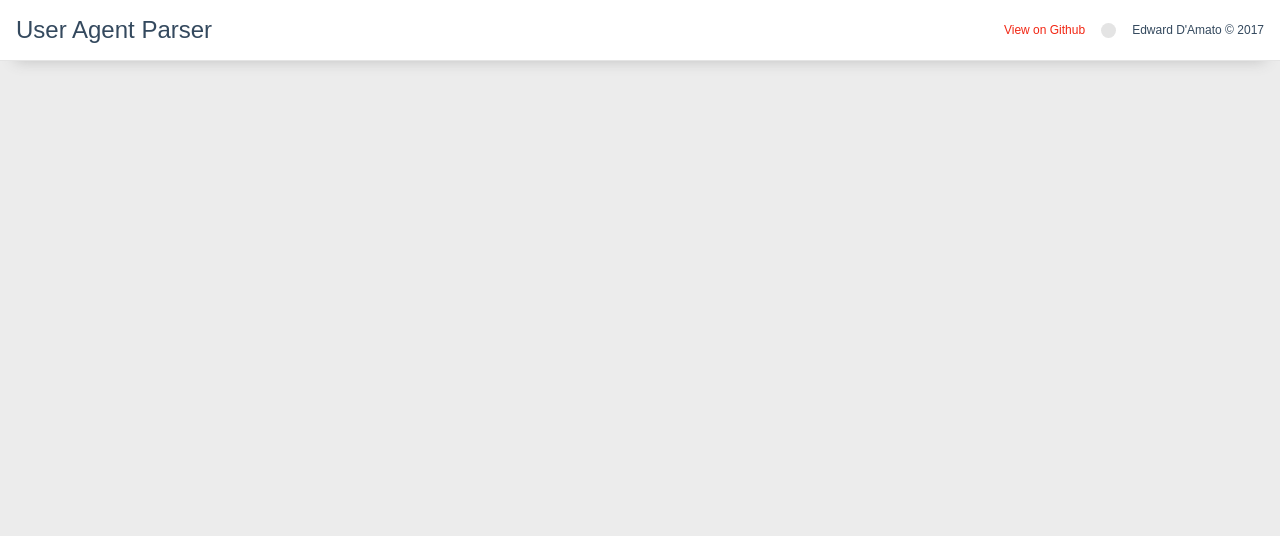
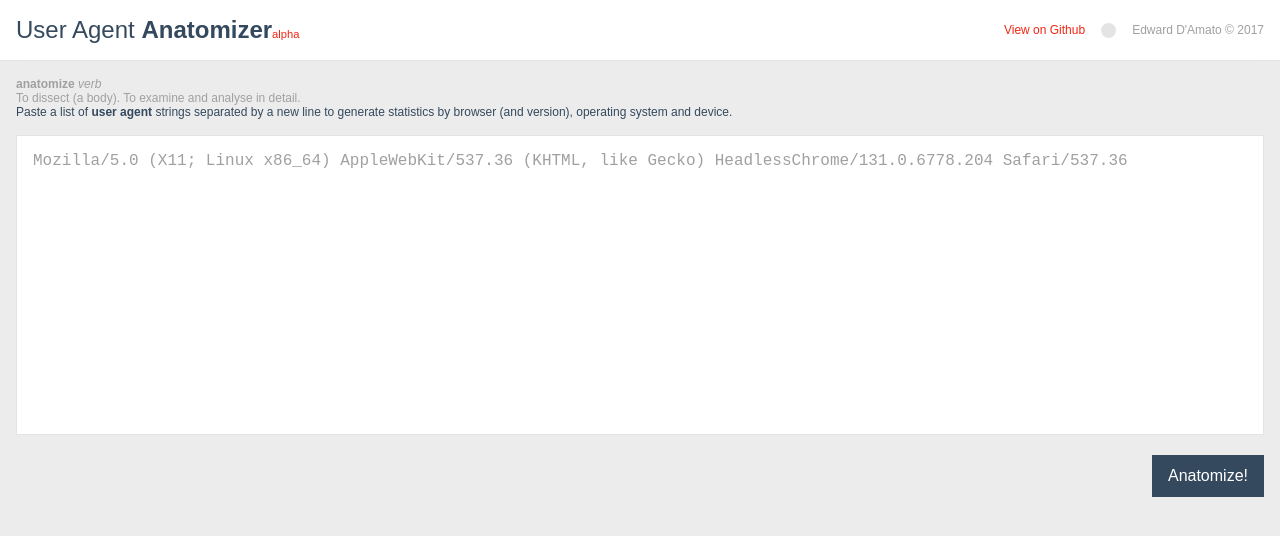
Before and after one commit to edwarddamato/ua-anatomizer, a React app: page / in a window 1280 px wide. Shown: the top 536 px of the page. Built offline with nearby package versions, Linux system fonts and the light colour scheme.

Commit message:
Add more styling and create Form component

```diff
--- a/src/components/App/App.jsx
+++ b/src/components/App/App.jsx
@@ -1,5 +1,6 @@
 import React from 'react';
 import Header from '../Header';
+import Form from '../Form';
 import './App.scss';
 
 class App extends React.Component {
@@ -7,14 +8,20 @@ class App extends React.Component {
     super(props);
 
     this.state = {
+      currentUserAgent: ''
+    };
+  }
 
-    };
+  componentDidMount () {
+    const currentUserAgent = navigator.userAgent;
+    this.setState({ currentUserAgent });
   }
 
   render () {
     return (
       <section className="root_container">
         <Header />
+        <Form currentUserAgent={this.state.currentUserAgent} />
       </section>
     );
   }
--- a/src/components/App/App.scss
+++ b/src/components/App/App.scss
@@ -31,43 +31,64 @@ ul {
   padding: 0;
 }
 
-.form {
-  &_field {
-    margin-bottom: 1rem;
-
-    &-label {
-      color: $grey;
-      display: block;
-      font-size: 1rem;
-      font-weight: 100;
-      margin-bottom: .5rem;
-    }
-
-    &-input {
-      font-size: 2rem;
-      font-weight: 100;
-      color: $secondary-color;
-      border: 1px solid $grey;
-      padding: .5rem .75rem;
-      outline: 0;
-    }
+.copy {
+  &--extra {
+    color: $grey;
   }
 }
 
 button {
   border: none;
-  font-weight: 600;
+  font-weight: 100;
   font-size: 1rem;
-  background-color: $primary-color;
+  background-color: transparent;
   color: $white;
   cursor: pointer;
   padding: .75rem 1rem;
   outline: none;
+  transition: all .1s ease-in;
+  position: relative;
+  z-index: 0;
+  overflow: hidden;
+
+  &:before {
+    content: '';
+    display: block;
+    position: absolute;
+    width: 100%;
+    height: 100%;
+    background-color: $primary-color;
+    top: 0;
+    left: 0;
+    z-index: -2;
+  }
+
+  &:after {
+    content: '';
+    display: block;
+    position: absolute;
+    width: 100%;
+    height: 100%;
+    border-radius: 50%;
+    background-color: $secondary-color;
+    top: 0;
+    left: 0;
+    transition: transform .1s ease-in;
+    transform: scale(0);
+    z-index: -1;
+
+  }
 
   &:hover {
-    background-color: $grey;
+    &:after {
+      transform: scale(1.5);
+    }
   }
+
   &:focus {
-    background-color: $secondary-color;
+    &:after {
+      transform: scale(1.5);
+      background-color: $grey;
+    }
   }
 }
--- /dev/null
+++ b/src/components/Form/Form.jsx
@@ -0,0 +1,23 @@
+import React from 'react';
+import PropTypes from 'prop-types';
+import './Form.scss';
+
+const Form = props => (
+  <section className="form">
+    <section className="form_description">
+      <span className="copy copy--extra">
+        <p><strong>anatomize</strong> <em>verb</em></p>
+        <p>To dissect (a body). To examine and analyse in detail.</p>
+      </span>
+      <p>Paste a list of <strong>user agent</strong> strings separated by a new line to generate statistics by browser (and version), operating system and device.</p>
+    </section>
+    <textarea className="form_input" placeholder={props.currentUserAgent} />
+    <button className="form_button">Anatomize!</button>
+  </section>
+);
+
+Form.propTypes = {
+  currentUserAgent: PropTypes.string.isRequired
+};
+
+export default Form;
--- /dev/null
+++ b/src/components/Form/Form.scss
@@ -0,0 +1,40 @@
+@import "../../styles/base";
+
+.form {
+  padding: $outer-padding;
+
+  &_input {
+    width: 100%;
+    height: 300px;
+    border: 1px solid $light-grey;
+    outline: 0;
+    resize: none;
+    padding: 1rem;
+    margin-bottom: 1rem;
+    font-size: 1rem;
+    font-weight: 100;
+    color: $primary-color;
+    transition: border-color .2s ease-in;
+    @include placeholder {
+      color: $grey;
+    }
+
+    &:focus {
+      border-color: $secondary-color;
+    }
+  }
+
+  &_button {
+    float: right;
+  }
+
+  &_description {
+    font-size: .75rem;
+    font-weight: 400;
+    margin-bottom: 1rem;
+
+    p {
+      margin: 0;
+    }
+  }
+}
--- /dev/null
+++ b/src/components/Form/index.js
@@ -0,0 +1,2 @@
+import Form from './Form.jsx';
+export default Form;
--- a/src/components/Header/Header.jsx
+++ b/src/components/Header/Header.jsx
@@ -3,7 +3,7 @@ import './Header.scss';
 
 const Header = () => (
   <header className="header">
-    <h1 className="header_title">User Agent Parser</h1>
+    <h1 className="header_title">User Agent <strong>Anatomizer</strong></h1>
     <nav className="header_nav">
       <ul className="header_nav-list">
         <li className="header_nav-item">
--- a/src/components/Header/Header.scss
+++ b/src/components/Header/Header.scss
@@ -6,7 +6,7 @@
   display: flex;
   align-items: center;
   justify-content: space-between;
-  box-shadow: 0 15px 15px -15px $grey;
+  box-shadow: 0 0 15px -15px $grey;
   border-bottom: 1px solid $light-grey;
 
   &_title {
@@ -16,6 +16,12 @@
     padding: $outer-padding;
     color: $primary-color;
     float: left;
+
+    &:after {
+      content: 'alpha';
+      font-size: .7rem;
+      color: $secondary-color;
+    }
   }
 
   &_nav {
@@ -28,7 +34,7 @@
 
     &-item {
       float: left;
-      color: $primary-color;
+      color: $grey;
 
       &:after {
         content: '';
--- a/src/styles/_mixins.scss
+++ b/src/styles/_mixins.scss
@@ -7,6 +7,13 @@
   transform: translate(-50%, 50%);
 }
 
+@mixin placeholder() {
+  &::-webkit-input-placeholder {@content}
+  &:-moz-placeholder {@content}
+  &::-moz-placeholder {@content}
+  &:-ms-input-placeholder {@content}
+}
+
 @mixin link () {
   color: $secondary-color;
 }
--- a/src/styles/_vars.scss
+++ b/src/styles/_vars.scss
@@ -2,7 +2,7 @@
 $bg-color: #ECECEC;
 $primary-color: #34495E;
 $secondary-color: #F22613;
-$grey: #c0c0c0;
+$grey: #a0a0a0;
 $light-grey: #e4e4e4;
 $highlight: #f4f4f4;
 $alt-bg-color: $grey;
```
